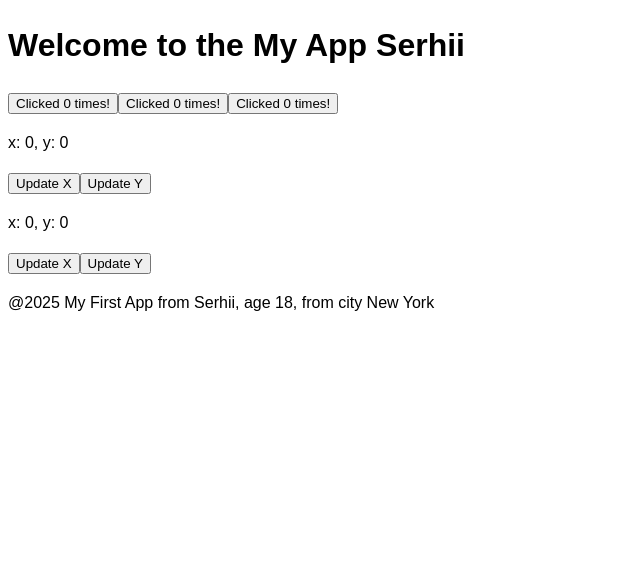
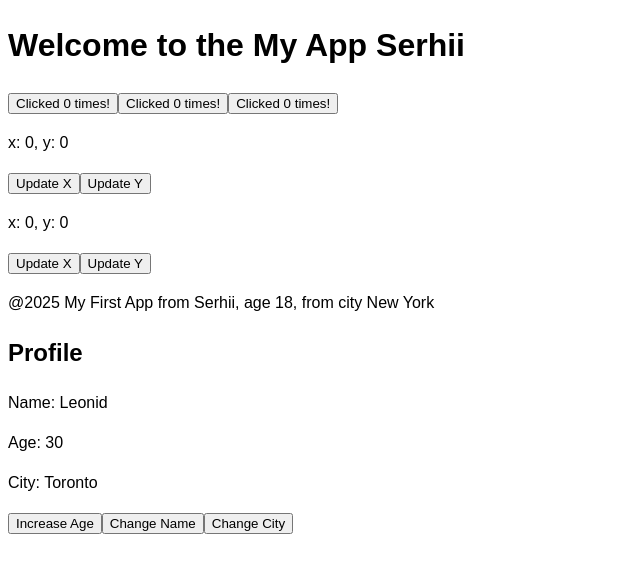
Before and after one commit to olena-hryhorzhevska/react-ts-serhii, a React (Vite) app: page / in a window 1280 px wide. Shown: the top 572 px of the page, without its empty margins (0-640 px from the left). Built offline with nearby package versions, Linux system fonts and the light colour scheme.

Commit message:
assertion and HW done

```diff
--- a/src/components/App/App.tsx
+++ b/src/components/App/App.tsx
@@ -4,8 +4,10 @@ import './App.module.css';
 import { ClickCounter } from '../ClickCounter/ClickCounter';
 import { useState } from 'react';
 import SpreadPractice from '../SpreadPractice/SpreadPractice';
+import ProfileData from '../ProfileData/ProfileData';
 
 function App() {
+
   const [count, setCount] = useState(0);
   const handleClick = () => {
     setCount(count + 1);
@@ -44,14 +46,15 @@ function App() {
       <ClickCounter value={count} onUpdate={handleClick} />
       <ClickCounter value={count} onUpdate={handleClick} />
       <ClickCounter value={count} onUpdate={handleClick} />
-
       <p>
         x: {values.x}, y: {values.y}
       </p>
       <button onClick={() => updateValue('x')}>Update X</button>
       <button onClick={() => updateValue('y')}>Update Y</button>
-      <SpreadPractice/>
+      <SpreadPractice />
       <Footer name="Serhii" age={18} city="New York" />
+
+      <ProfileData/>
     </>
   );
 }
--- /dev/null
+++ b/src/components/ProfileData/ProfileData.tsx
@@ -0,0 +1,44 @@
+import { useState } from "react"
+
+export default function ProfileData() {
+  const [profile, setProfile] = useState({
+    name: 'Leonid',
+    age: 30,
+    city: "Toronto",
+  });
+
+  const increaseAge = () => {
+    setProfile({
+      ...profile,
+      age: profile.age + 1
+    })
+  }
+
+    const changeName = () => {
+      setProfile({
+        ...profile,
+        name: 'Serhii',
+      });
+    };
+
+    const changeCity = () => {
+      setProfile({
+        ...profile,
+        city: "Vilnus",
+      });
+    };
+
+
+  return (
+    <div>
+      <h2>Profile</h2>
+      <p>Name: {profile.name}</p>
+      <p>Age: {profile.age}</p>
+      <p>City: {profile.city}</p>
+
+      <button onClick={increaseAge}>Increase Age</button>
+      <button onClick={changeName}>Change Name</button>
+      <button onClick={changeCity}>Change City</button>
+    </div>
+  );
+}
--- a/src/components/SpreadPractice/SpreadPractice.tsx
+++ b/src/components/SpreadPractice/SpreadPractice.tsx
@@ -2,7 +2,7 @@ import { useState } from 'react';
 enum Keys {
   X = 'x',
   Y = 'y',
-}
+} // 'x' | 'y'
 
 interface Values {
   x: number;
```
Also changed, not shown: src/components/Assertion/Assertion.tsx (added, +38 -0 lines), src/components/NumberList/NumberList.tsx (added).
